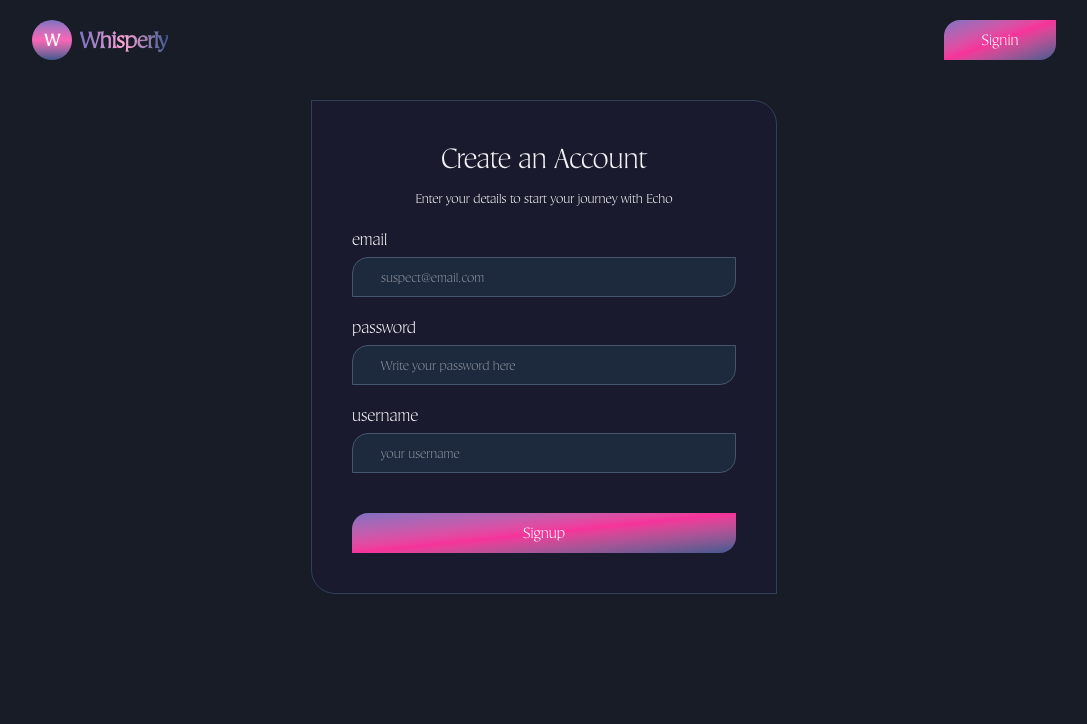
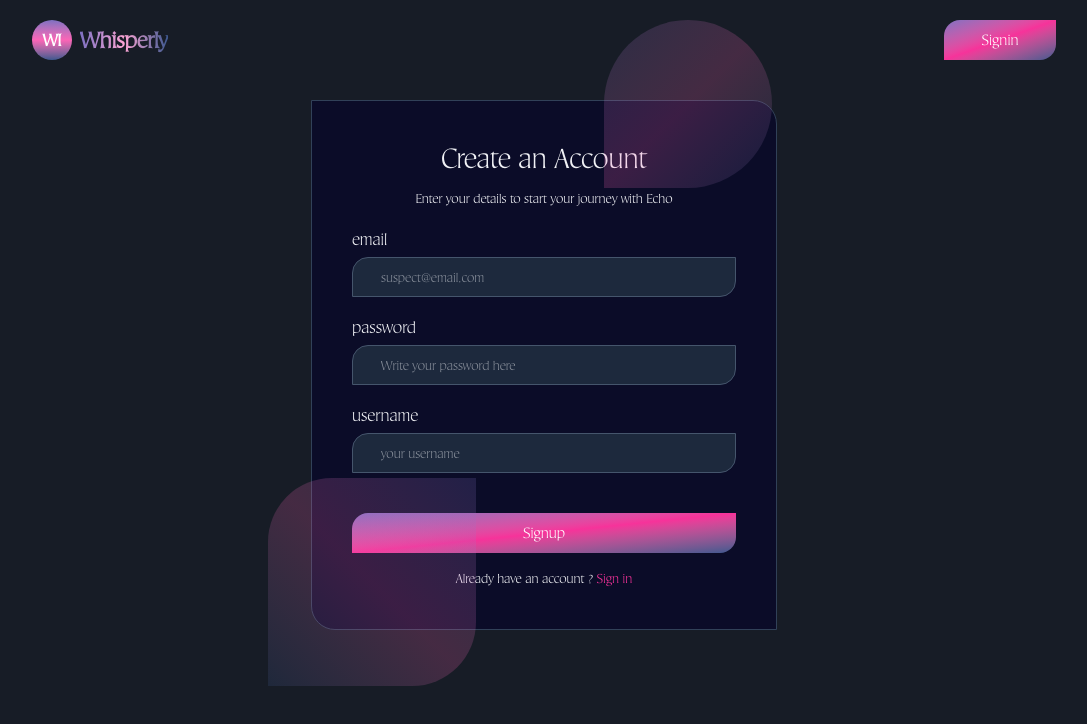
Before and after one commit to kakotyanimesh/whisperly-, a Next.js app: page /signup in a window 1280 px wide. Shown: the top 724 px of the page, without its empty margins (96-1183 px from the left). Built offline with nearby package versions, Linux system fonts and the light colour scheme.

Commit message:
some sudtle animations added

```diff
--- a/src/app/(auth)/signin/page.tsx
+++ b/src/app/(auth)/signin/page.tsx
@@ -1,7 +1,9 @@
 "use client"
 import { Button } from "@/components/ui/button";
+import { CuteCircleOne, CutecircleTwo } from "@/components/ui/cutecircles";
 import { InputBox } from "@/components/ui/inputBox";
 import { signIn } from "next-auth/react";
+import Link from "next/link";
 import { redirect } from "next/navigation";
 import { useRef, useState } from "react";
 
@@ -25,8 +27,15 @@ export default function SignUp() {
         redirect("/dashboard")
     }
     return (
-        <div className="flex flex-col justify-center items-center mt-20">
-            <div className={`md:p-10 p-7 border-[1px] border-slate-700 bg-[hsl(237,29%,14%)] md:rounded-bl-3xl rounded-bl-2xl md:rounded-tr-3xl rounded-tr-2xl  md:space-y-4 space-y-3 ${isClicked ? "opacity-40" : undefined}`}>
+        <div className="flex flex-col justify-center items-center mt-20 relative">
+            <div className="absolute md:-top-24 md:right-103 -top-10 right-2">
+                <CuteCircleOne/>
+            </div>
+            <div className="absolute md:-bottom-15 md:left-96 -bottom-27 left-4 ">
+                <CutecircleTwo/>
+
+            </div>
+            <div className={`md:p-10 p-7 border-[1px] border-slate-700  bg-[hsl(238,58%,10%)] rounded-bl-3xl  rounded-tr-3xl  md:space-y-4 space-y-3 ${isClicked ? "opacity-40" : undefined}`}>
                 <div className="text-center md:w-80 w-60 space-y-3">
                     <h1 className="md:text-3xl text-2xl ">Welcome back Brother </h1>
                     {/* <p className="md:text-sm text-xs">Enter your details to start your journey with Echo</p> */}
@@ -34,6 +43,7 @@ export default function SignUp() {
                 <InputBox ref={usernameRef} type="email" placeholder="your username " label="username" />
                 <InputBox ref={passwordRef} type="password" placeholder="Write your password here " label="password" />
                 <Button disabled={isClicked} variant={isClicked ? "secondary" : "primary"} className="w-full md:mt-10 mt-5" size="primary" onClick={signin}>{isClicked ? "spinnninn...." : "sign in"}</Button>
+                <p className="text-sm text-center">Don&apos;t have an account ? <Link href="/signup" className="text-pink-500">Sign up </Link> </p>
             </div>
         </div>
     )
--- a/src/app/(auth)/signup/page.tsx
+++ b/src/app/(auth)/signup/page.tsx
@@ -1,7 +1,9 @@
 "use client"
 import { Button } from "@/components/ui/button";
+import { CuteCircleOne, CutecircleTwo } from "@/components/ui/cutecircles";
 import { InputBox } from "@/components/ui/inputBox";
 import { registerUserCall } from "@/lib/apicalls/user";
+import Link from "next/link";
 import { redirect } from "next/navigation";
 import { useRef, useState } from "react";
 
@@ -22,8 +24,16 @@ export default function SignUp() {
         redirect("/signin")
     }
     return (
-        <div className="flex flex-col justify-center items-center mt-10 ">
-            <div className={`md:p-10 p-7 border border-slate-700 bg-[hsl(237,29%,14%)] md:rounded-bl-3xl rounded-bl-2xl md:rounded-tr-3xl rounded-tr-2xl md:space-y-4 space-y-3 ${isClicked ? "opacity-40" : undefined}`}>
+        <div className="flex flex-col justify-center relative items-center mt-10 ">
+            <div className="absolute md:-top-20 md:right-103 -top-5 right-2">
+                    <CuteCircleOne/>
+                </div>
+                <div className="absolute md:-bottom-14 md:left-91 -bottom-10 left-4 ">
+                    <CutecircleTwo/>
+
+                </div>
+            <div className={`md:p-10 p-7 border border-slate-700 bg-[hsl(238,58%,10%)] rounded-bl-3xl rounded-tr-3xl md:space-y-4 space-y-3 ${isClicked ? "opacity-40" : undefined}`}>
+
                 <div className="text-center md:w-96 space-y-3">
                     <h1 className="md:text-3xl text-2xl ">Create an Account</h1>
                     <p className="md:text-sm text-xs">Enter your details to start your journey with Echo</p>
@@ -32,6 +42,8 @@ export default function SignUp() {
                 <InputBox ref={passwordRef} type="password" placeholder="Write your password here " label="password" />
                 <InputBox ref={usernameRef} type="email" placeholder="your username " label="username" />
                 <Button variant={isClicked ? "secondary" : "primary"} disabled={isClicked} className="w-full md:mt-10 mt-5" size="primary" onClick={signup}>{!isClicked ? "Signup" : "registering user "} </Button>
+                <p className="text-sm text-center">Already have an account ? <Link href="/signin" className="text-pink-500">Sign in </Link> </p>
+
             </div>
         </div>
     )
--- a/src/components/navbar.tsx
+++ b/src/components/navbar.tsx
@@ -1,17 +1,18 @@
 "use client"
 import { useRouter } from "next/navigation"
 import { Button } from "./ui/button"
+import Link from "next/link"
 
 export const Navbar = () => {
     const router = useRouter()
     return (
         <div className="mt-5 flex  justify-between md:mx-32 mx-5">
-            <div className="flex items-center gap-2">
+            <Link href="/" className="flex items-center gap-2">
                 <div className="bg-gradient-to-b from-[hsl(var(--primary))] via-pink-400 to-[hsl(var(--secondary))] w-10 h-10 rounded-full flex items-center justify-center">
-                    <span className="text-white font-bold text-lg">W</span>
+                    <span className="text-white font-bold text-lg">WI</span>
                 </div>
                 <h1 className="bg-gradient-to-r from-[hsl(var(--primary))] via-pink-300 to-[hsl(var(--secondary))] bg-clip-text text-transparent inline-block text-2xl font-bold">Whisperly</h1>
-            </div>
+            </Link>
             <Button variant="primary" size="primary" onClick={() => {
                 router.push("/signin")
             }} className="md:w-28 w-20">Signin </Button>
--- a/src/components/ui/audiocard.tsx
+++ b/src/components/ui/audiocard.tsx
@@ -60,9 +60,11 @@ export const AudioCard = ({character, source, quote, audioSrc} : AudioCardProps)
         setprogress(clickedInpercentage)
     }
     return (
-        <div className='space-y-3 bg-gradient-to-tr from-slate-700 to-zink-900 rounded-xl border-1 border-zinc-700 md:w-xl md:px-10 px-5 pt-5 pb-4'>
+        <div className='space-y-3 bg-[hsl(238,58%,10%)]  rounded-xl border-1 border-zinc-700 md:w-xl md:px-10 px-5 pt-5 pb-4'>
             {/* first div  */}
             <audio src={audioSrc} preload='auto' ref={audiRef}></audio>
+            {/* <audio src={audioSrc} preload="auto" ref={audiRef} />    */}
+
             <div className='flex flex-row justify-between items-center'>
                 <div className='flex flex-row  justify-between gap-2 text-start'>
                     <div className='bg-gradient-to-bl from-[hsl(var(--primary))] via-pink-400 flex items-center justify-center md:size-10 size-7 rounded-full  to-[hsl(var(--secondary))]'>
--- a/src/components/ui/button.tsx
+++ b/src/components/ui/button.tsx
@@ -7,8 +7,8 @@ export const buttonVariants = cva(
     {
       variants : {
         variant : {
-            primary : "bg-gradient-to-br from-[hsl(var(--primary))] via-pink-500  to-[hsl(var(--secondary))] text-white  hover:bg-gradient-to-tr hover:from-[hsl(var(--secondary))] hover:to-[hsl(var(--primary))] md:rounded-br-2xl rounded-br-xl md:rounded-tl-2xl rounded-tl-xl",
-            secondary : "border border-slate-600 text-slate-50 bg-gradient-to-tr from-slate-700 to-zink-900 text-pink-500 md:rounded-tr-2xl rounded-tr-xl md:rounded-bl-2xl rounded-bl-xl",
+            primary : "transition-all ease-linear bg-gradient-to-br from-[hsl(var(--primary))] via-pink-500  to-[hsl(var(--secondary))] text-white  hover:bg-gradient-to-tr hover:from-[hsl(var(--secondary))] hover:to-[hsl(var(--primary))] md:rounded-br-2xl md:hover:rounded-bl-2xl rounded-br-xl md:rounded-tl-2xl md:hover:rounded-tr-2xl rounded-tl-xl",
+            secondary : "border border-slate-600 text-slate-50 bg-gradient-to-tr from-slate-700 to-zink-900 text-pink-500 md:rounded-tr-2xl hover:rounded-tl-2xl rounded-tr-xl md:rounded-bl-2xl hover:rounded-br-2xl transition-all ease-linear rounded-bl-xl",
             loading : ""
         },
         size : {
--- /dev/null
+++ b/src/components/ui/cutecircles.tsx
@@ -0,0 +1,15 @@
+export const CuteCircleOne = () => {
+    return (
+        <div className="bg-gradient-to-br from-[hsl(var(--primary))] via-pink-400 opacity-20 to-[hsl(var(--secondary))] size-30 md:size-42  rounded-t-full rounded-br-full">
+
+        </div>
+    )
+}
+
+export const CutecircleTwo = () => {
+    return (
+        <div className="bg-gradient-to-bl from-[hsl(var(--primary))] via-pink-400 opacity-20 to-[hsl(var(--secondary))] md:size-52 size-32 md:rounded-tl-[4rem] rounded-tl-[2rem] md:rounded-br-[4rem] rounded-br-[2rem]">
+
+        </div>
+    )
+}
```
Also changed, not shown: src/components/ui/guiter.tsx (added, +25 -0 lines), src/components/header.tsx (line endings or trailing spaces).
